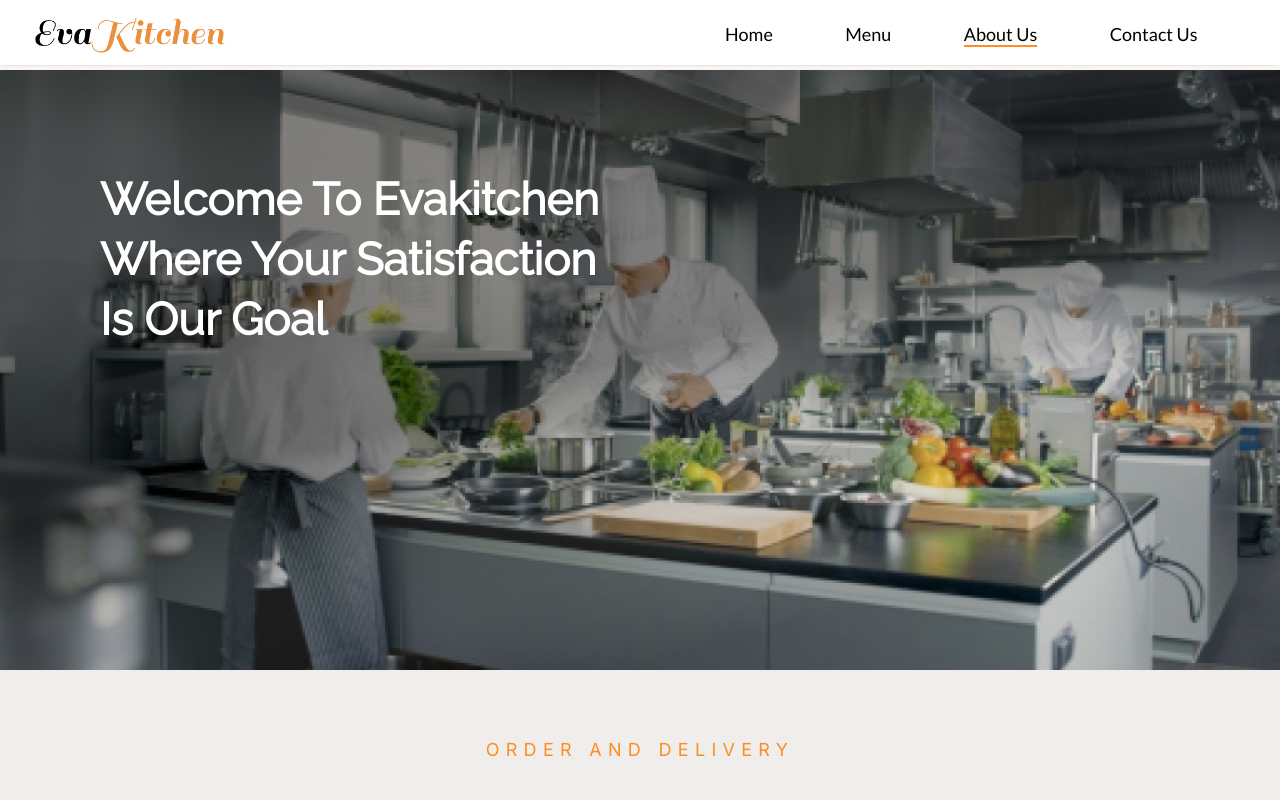
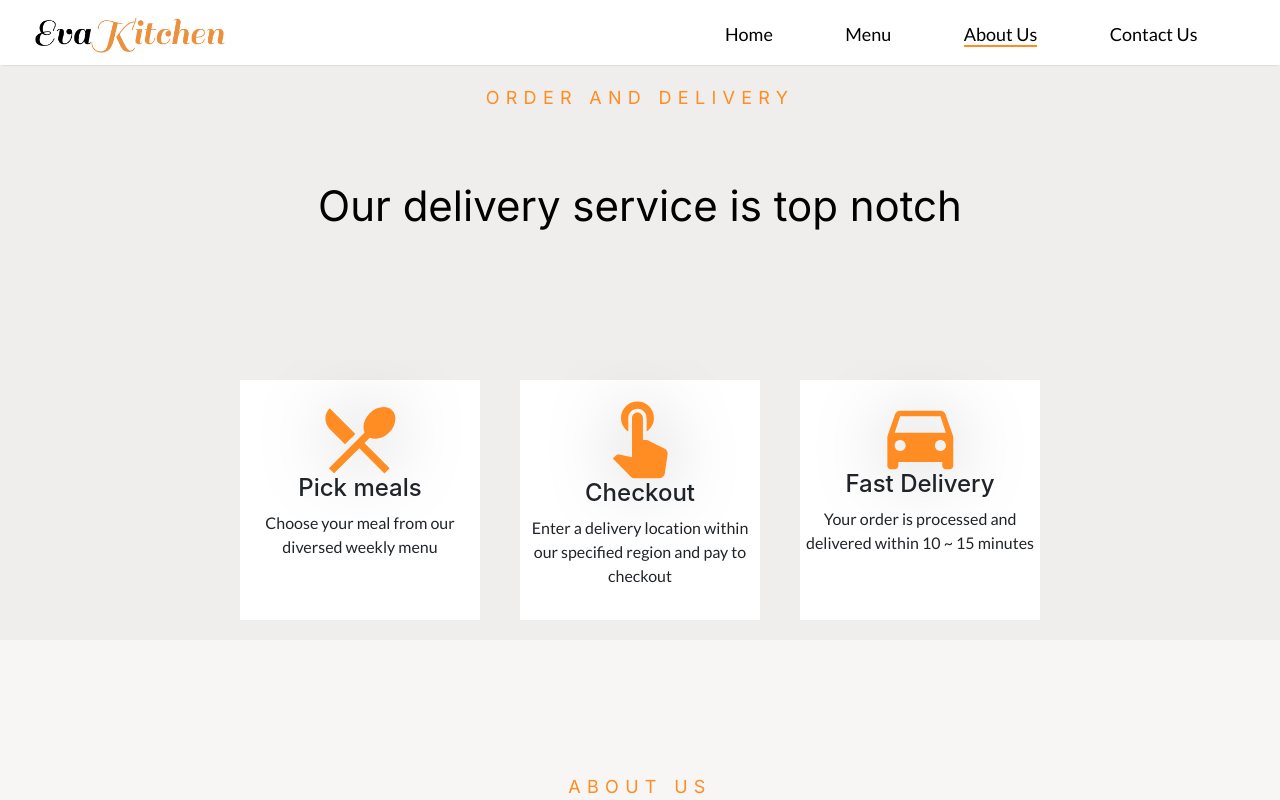
Before and after one commit to Dverybest/Eva-kitchen, a React (Create React App) app: page /about in a window 1280 px wide. Shown: the top 800 px of the page. Built offline with nearby package versions, Linux system fonts and the light colour scheme; a web font is replaced by a local one; what google-maps-react would draw is missing.

Commit message:
removed image

```diff
--- a/src/pages/aboutPage/AboutPage.js
+++ b/src/pages/aboutPage/AboutPage.js
@@ -34,14 +34,14 @@ const AboutPage = () => {
     return (
         <div className='about'>
             <Navbar />
-            <section className='menu-header about-header'>
+            {/* <section className='menu-header about-header'>
                 <h1>
                     Welcome to Evakitchen where your satisfaction is our goal
                 </h1>
-            </section>
+            </section> */}
 
-            <section className='landingPage-order about-order'>
-                <h2>ORDER AND DELIVERY</h2>
+            <section className='landingPage-order pt-5 about-order'>
+                <h2 className="">ORDER AND DELIVERY</h2>
                 <p className="text_two">Our delivery service is top notch</p>
                 <div className='card-container order-info'>
                     {
```
